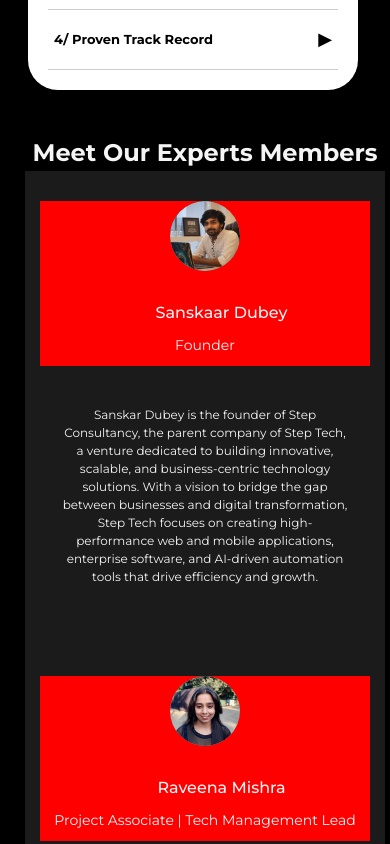
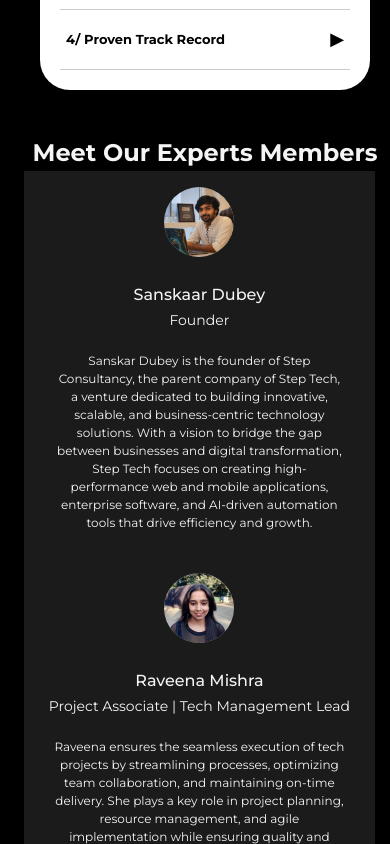
Before and after one commit to aditipatil0315/ai_page, a React (Vite) app: page / in a window 390 px wide. Shown: the part 2140-2984 px from the top of the page. Built offline with nearby package versions, Linux system fonts and the light colour scheme.

Commit message:
section4 responsive

```diff
--- a/src/components/Section3/Section3.css
+++ b/src/components/Section3/Section3.css
@@ -148,12 +148,12 @@
     .faq-container {
       background-color: black;
         padding: 30px;
-        margin-right: 1.5rem;
 
     }
 
     .faq-left, .faq-right {
         padding: 20px;
+
     }
 
     .faq-left h2 {
--- a/src/components/Section4/Section4.css
+++ b/src/components/Section4/Section4.css
@@ -51,7 +51,7 @@
     height: 90px;
     width: 90px;
     border-radius: 50%;
-    overflow: hidden; /* Ensures the image doesn't overflow */
+    overflow: hidden;
     display: flex;
     justify-content: center;
     align-items: center;
@@ -61,7 +61,7 @@
   .img_person img {
     width: 100%;
     height: 100%;
-    object-fit: cover; /* Ensures the image covers the div properly */
+    object-fit: cover;
     border-radius: 50%;
   }
 
@@ -152,22 +152,35 @@
 
 @media (max-width: 480px) {
     .our_team_section {
-        padding: 15px;
+      background-color: black;
+        padding: 15px 0;
+        display: flex;
+        justify-content: center;
+        align-items: center;
+        flex-direction: column;
     }
 
-    .member {
-        padding: 30px 15px;
-    }
+
 
     .img_person {
         height: 70px;
         width: 70px;
+        /* margin-bottom: 1rem; */
+        margin: 0;
+    }
+
+    .intro {
+      display: flex;
+      line-height:1;
+      justify-content: center;
+      align-items: center;
+      /* text-align: center; */
+      width: 100%;
+      /* background-color: #fff; */
     }
 
     .intro h2 {
       text-align: center;
-padding: 0;
-margin: 0;
         font-size: 16px;
     }
 
@@ -179,19 +192,31 @@ margin: 0;
 
     .about {
       text-align: center;
-
-        padding: 10px;
+        padding: 5px;
     }
 
     .about p {
         font-size: 12px;
     }
 
+    .member {
+      padding: 10px;
+      width: 90%;
+      padding: 0 15px;
+      text-align: left;
+      gap: 0;
+      margin-right: 0.7rem;
+
+
+  }
+
     .profile {
-      background-color: red;
+      /* background-color: red; */
       display: flex;
-      text-align: center;
-      justify-content: center;
-      align-items: center;
+      text-align: left;
+      padding-top: 1rem;
+      /* gap: 0; */
+      /* justify-content: center;
+      align-items: center; */
     }
 }
```
